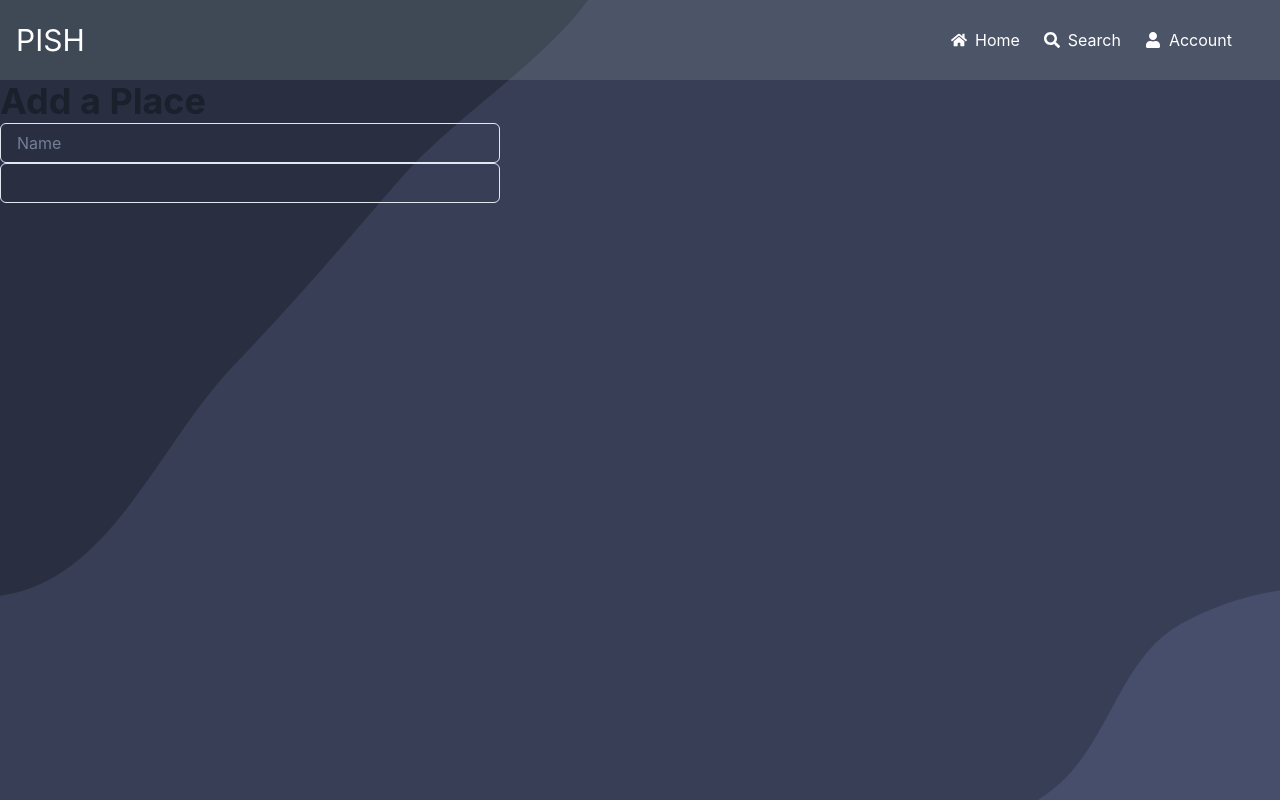
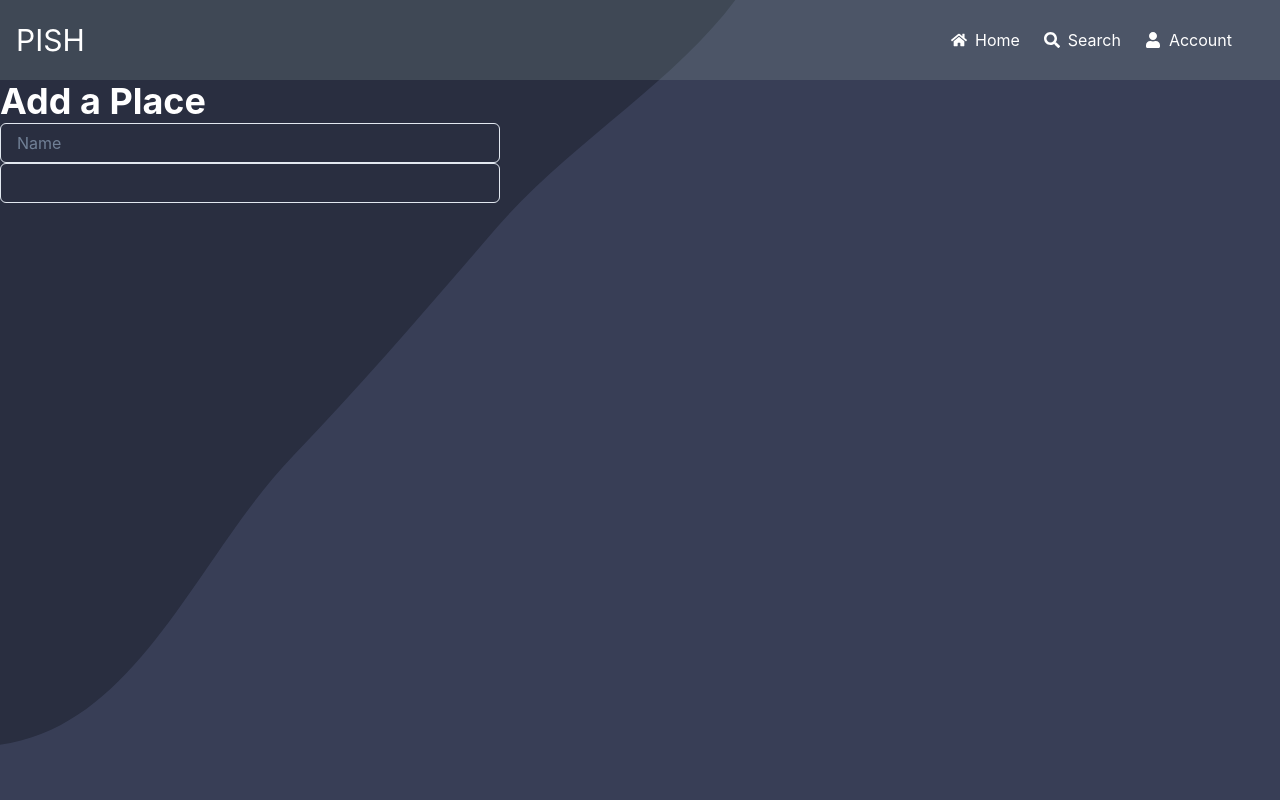
Before and after one commit to siddarththiru/pish, a React (Create React App) app in the folder client/: page /add-places in a window 1280 px wide. Shown: the top 800 px of the page. Built offline with nearby package versions, Linux system fonts and the light colour scheme.

Commit message:
suggested places component added to home page

```diff
--- a/client/src/App.css
+++ b/client/src/App.css
@@ -1,9 +1,10 @@
 body{
     margin: 0;
     padding: 0;
+    background-color: #2a2e41;
 }
 .App{
     background-image: url("/src/images/backgroundImage.svg");
     background-size: cover;
-    min-height: 100vh;
+    height: 150vh;
 }
--- a/client/src/components/AddPlaceForm.js
+++ b/client/src/components/AddPlaceForm.js
@@ -3,7 +3,7 @@ import { Flex, Heading, FormControl, FormLabel, Input } from "@chakra-ui/react";
 
 function AddPlaceForm() {
   return (
-    <Flex flexDir="column">
+    <Flex flexDir="column" color="white">
       <Heading>Add a Place</Heading>
       <FormControl isRequired width="500px">
         <Input placeholder="Name" />
--- /dev/null
+++ b/client/src/components/SuggestedPlaces.js
@@ -0,0 +1,29 @@
+import React from "react";
+import { Flex, Box, Text, Heading, Image } from "@chakra-ui/react";
+
+function SuggestedPlaces({ placeList }) {
+  return (
+    <Flex color="white" flexDir="column" margin="30px 100px">
+      <Heading>Suggested Places</Heading>
+      <Flex flexDir="row" padding="20px">
+        {placeList.map((place, index) => (
+          <Box key={index} height="100px" marginRight="20px">
+            <Image width="350px" borderRadius="10px" src={place.images.link1} />
+            <Box
+              padding="5px"
+              borderRadius="10px"
+              style={{
+                background:
+                  "linear-gradient(to right, #383E56F2, #383E56CC, #383E5600)",
+              }}
+            >
+              <Text>{place.name}</Text>
+            </Box>
+          </Box>
+        ))}
+      </Flex>
+    </Flex>
+  );
+}
+
+export default SuggestedPlaces;
--- a/client/src/pages/Home.js
+++ b/client/src/pages/Home.js
@@ -3,6 +3,7 @@ import { useState, useEffect } from "react";
 import Axios from "axios";
 import Navbar from "../components/Navbar";
 import ImageSlider from "../components/ImageSlider";
+import SuggestedPlaces from "../components/SuggestedPlaces";
 
 function Home() {
   const [placeList, setPlaceList] = useState([{}]);
@@ -17,6 +18,7 @@ function Home() {
     <>
       <Navbar />
       <ImageSlider placeList={placeList.slice(0, 6)} />
+      <SuggestedPlaces placeList={placeList.slice(0)} />
     </>
   );
 }
```
